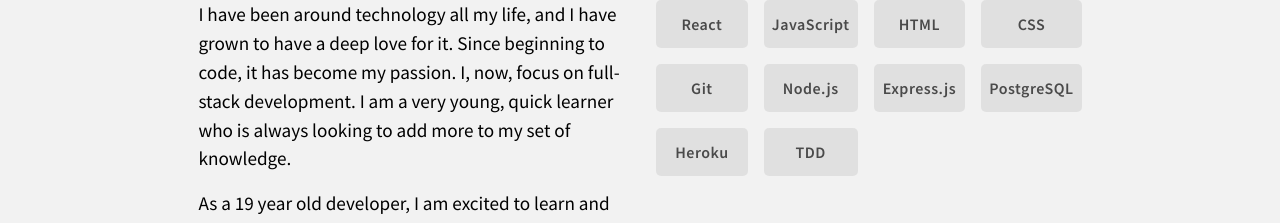
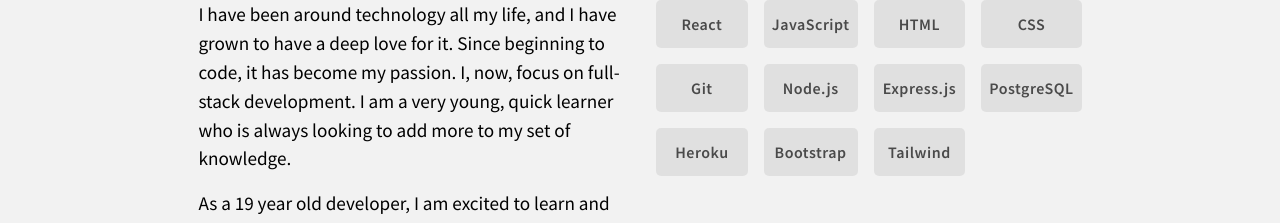
Before and after one commit to JoshuaAlvarez06/new-portfolio, a React (Create React App) app: page / in a window 1280 px wide. Shown: the part 1216-1439 px from the top of the page. Built offline with nearby package versions, Linux system fonts and the light colour scheme.

Commit message:
Added skills

```diff
--- a/src/components/about/About.js
+++ b/src/components/about/About.js
@@ -55,7 +55,8 @@
               <div className='skill'>Express.js</div>
               <div className='skill'>PostgreSQL</div>
               <div className='skill'>Heroku</div>
-              <div className='skill'>TDD</div>
+              <div className='skill'>Bootstrap</div>
+              <div className='skill'>Tailwind</div>
             </div>
           </div>
         </div>
```
Also changed, not shown: src/components/skills/Skills.css (deleted), src/components/skills/Skills.js (deleted).
